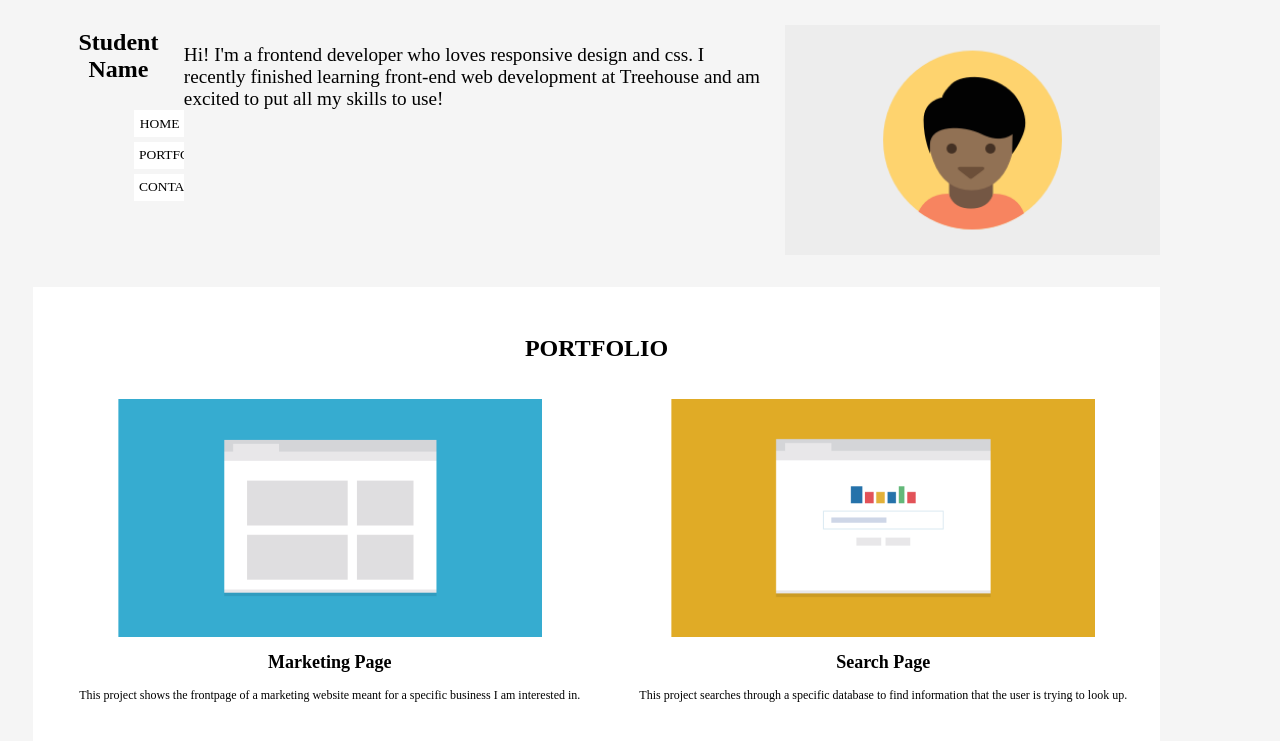
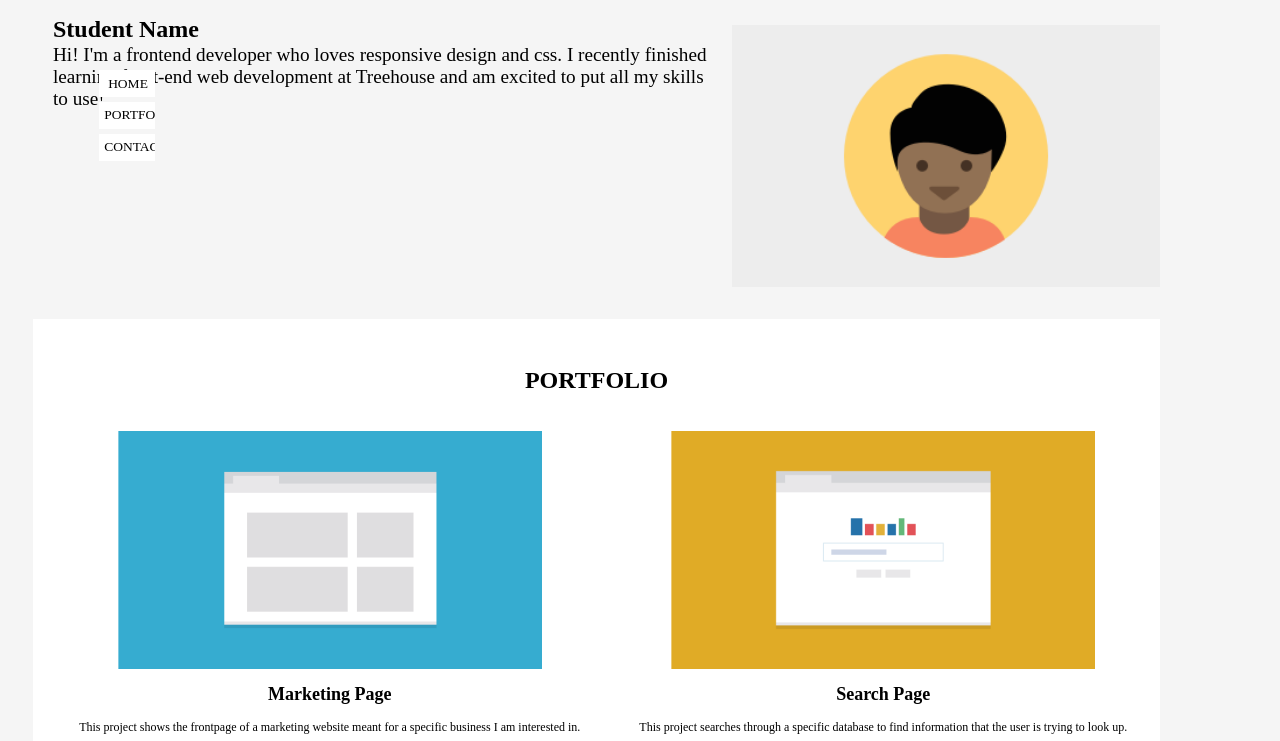
Before and after one commit to SojunGod/Unit-2, a plain HTML site: page index.html in a window 1280 px wide. Shown: the top 741 px of the page. Drawn offline with Linux system fonts and the light colour scheme; a web font is replaced by a local one.

Commit message:
not much

```diff
--- a/css/style.css
+++ b/css/style.css
@@ -131,6 +131,10 @@ img {
 
 @media only screen and (min-width: 768px) {
 
+.siteHeader {
+    position: fixed;
+    top: 0;
+}
 
  .wrap {
         width: 80%;
@@ -147,8 +151,6 @@ img {
 
 .nav li {
     display: inline;
-
-
     }
 
   a {
@@ -172,6 +174,10 @@ img {
         margin-right: 20px;
     }
 
+    .intro {
+        margin-top: 1em;
+        margin-bottom: 1em;
+    }
     .intro-text {
         float: left;
         font-size: 1.2rem;
@@ -191,11 +197,6 @@ img {
 }
 @media only screen and (min-width: 1024px) {
 
-.nav {
-   text-align: right;
-    float: right;
-}
-
 
 
 
```
